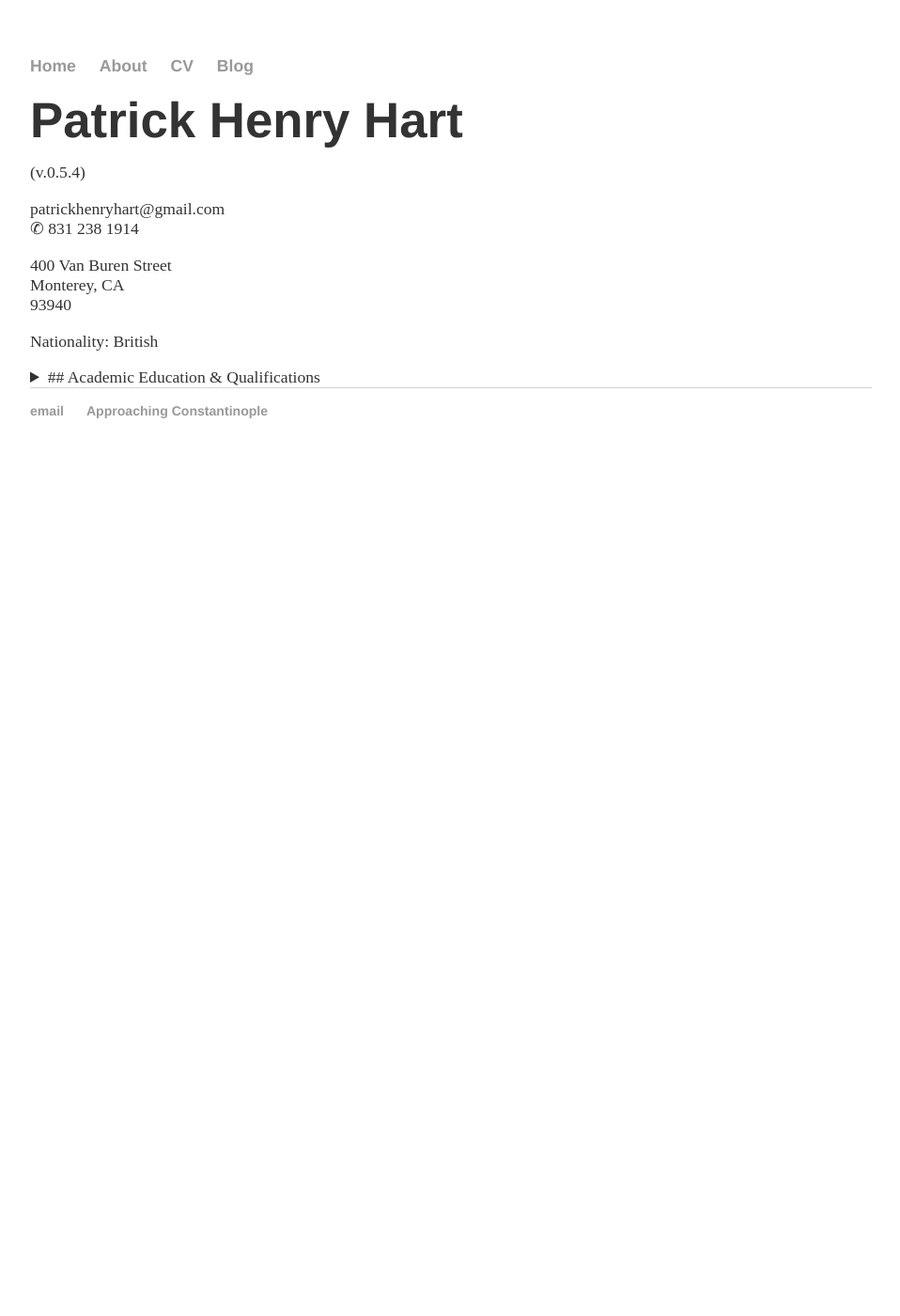
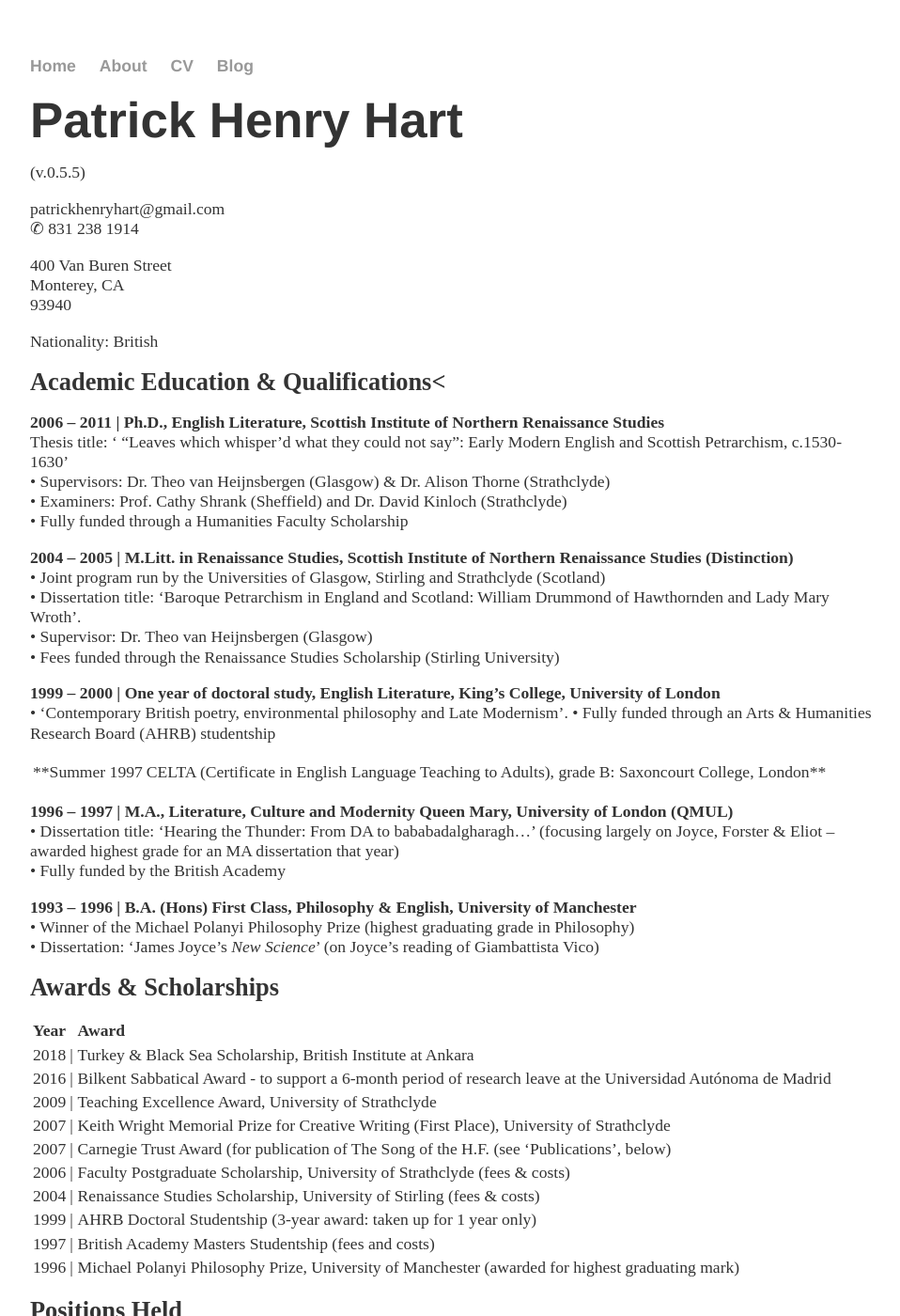
Before and after one commit to scassacocchi/scassacocchi.github.io, a Jekyll site: the page built from cv/index.md, in a window 1280 px wide and 1400 px high. Shown: the whole window at 94% size, without its empty margins (160-1118 px from the left). Built offline with Jekyll 4.4.1, drawn with Linux system fonts in a browser that asks for light colours; some of the changed text lies outside the part shown.

Commit message:
Update index.md

```diff
--- a/cv/index.md
+++ b/cv/index.md
@@ -3,7 +3,7 @@ layout: default
 title: CV
 ---
 # Patrick Henry Hart
-(v.0.5.4)
+(v.0.5.5)
 
 patrickhenryhart@gmail.com
 ✆ 831 238 1914
@@ -14,42 +14,39 @@ Monterey, CA
 
 Nationality: British
 
-<details>
-	<summary>## Academic Education & Qualifications</summary>
-	<br>
-**2006 – 2011 | Ph.D., English Literature, Scottish Institute of Northern Renaissance Studies**
+## Academic Education & Qualifications<
+**2006 – 2011  |  Ph.D., English Literature, Scottish Institute of Northern Renaissance Studies**
 Thesis title: ‘ “Leaves which whisper’d what they could not say”: Early Modern English and Scottish Petrarchism, c.1530-1630’
 • Supervisors: Dr. Theo van Heijnsbergen (Glasgow) & Dr. Alison Thorne (Strathclyde)
 • Examiners: Prof. Cathy Shrank (Sheffield) and Dr. David Kinloch (Strathclyde)
 • Fully funded through a Humanities Faculty Scholarship
 
-**2004 – 2005 | M.Litt. in Renaissance Studies, Scottish Institute of Northern Renaissance Studies (Distinction)**
+**2004 – 2005  |  M.Litt. in Renaissance Studies, Scottish Institute of Northern Renaissance Studies (Distinction)**
 • Joint program run by the Universities of Glasgow, Stirling and Strathclyde (Scotland)
 • Dissertation title: ‘Baroque Petrarchism in England and Scotland: William Drummond of Hawthornden and Lady Mary Wroth’.
 • Supervisor: Dr. Theo van Heijnsbergen (Glasgow)
 • Fees funded through the Renaissance Studies Scholarship (Stirling University)
 
-**1999 – 2000 | One year of doctoral study, English Literature, King’s College, University of London**
+**1999 – 2000  |  One year of doctoral study, English Literature, King’s College, University of London**
 • ‘Contemporary British poetry, environmental philosophy and Late Modernism’.
 • Fully funded through an Arts & Humanities Research Board (AHRB) studentship
 
-**Summer 1997 | CELTA (Certificate in English Language Teaching to Adults), grade B: Saxoncourt College, London**
+**Summer 1997  |  CELTA (Certificate in English Language Teaching to Adults), grade B: Saxoncourt College, London**
 
-**1996 – 1997 | M.A., Literature, Culture and Modernity Queen Mary, University of London (QMUL)**
+**1996 – 1997  |  M.A., Literature, Culture and Modernity Queen Mary, University of London (QMUL)**
 • Dissertation title: ‘Hearing the Thunder: From DA to bababadalgharagh…’ (focusing largely on Joyce,
 Forster & Eliot – awarded highest grade for an MA dissertation that year)
 • Fully funded by the British Academy
 
-**1993 – 1996 | B.A. (Hons) First Class, Philosophy & English, University of Manchester**
+**1993 – 1996  |  B.A. (Hons) First Class, Philosophy & English, University of Manchester**
 • Winner of the Michael Polanyi Philosophy Prize (highest graduating grade in Philosophy)
 • Dissertation: 'James Joyce's _New Science_' (on Joyce's reading of Giambattista Vico)
 
-<details>
 
 ## Awards & Scholarships
 
 | Year |   |  Award |
-|---|---|:---|
+|---|------|:---|
 | 2018 | \| | Turkey & Black Sea Scholarship, British Institute at Ankara |
 | 2016 | \| | Bilkent Sabbatical Award - to support a 6-month period of research leave at the Universidad Autónoma de Madrid |
 | 2009 | \| | Teaching Excellence Award, University of Strathclyde |
@@ -62,16 +59,19 @@ Forster & Eliot – awarded highest grade for an MA dissertation that year)
 | 1996 | \| | Michael Polanyi Philosophy Prize, University of Manchester (awarded for highest graduating mark) |
 
 ## Positions Held
-Spring 2020 | Visiting Scholar, Middlebury Institute of International Studies, Monterey CA, USA
-Sept 2012 – present | Assistant Professor of English Language & Literature, Bilkent University, Ankara
-Jan - June 2016 | Visiting Scholar, English Literature, Universidad Autónoma de Madrid (sabbatical)
-Oct 2010 – Sept 2012 | Lecturer in English Literature, İstanbul Kültür Üniversitesi, Istanbul, Turkey
-Oct 2007 – June 2009 | Graduate Teaching Assistant, University of Strathclyde, Glasgow, UK
-June – Aug 2008 | Drama and English Studies Tutor (Summer School), University of Strathclyde, Glasgow
-May – Sept 2006 | English Language Instructor (EFL), University of Edinburgh, Institute for Applied Language Studies
-June 2003 - August 2004 | Drug Action Team Manager, Berkshire NHS Trust / Reading Council
-April 2000 - September 2002 | Community Safety Projects Officer, Lambeth Council, London
-1998 – 2007 | Teacher & Tutor, various posts and locations, including Berlitz Edinburgh and the British School in Naples, Italy
+
+| Year |   |  Position |
+|---|------|:---|
+| Spring 2020 | Visiting Scholar, Middlebury Institute of International Studies, Monterey CA, USA |
+| Sept 2012 – present | Assistant Professor of English Language & Literature, Bilkent University, Ankara |
+| Jan - June 2016 | Visiting Scholar, English Literature, Universidad Autónoma de Madrid (sabbatical)  |
+| Oct 2010 – Sept 2012 | Lecturer in English Literature, İstanbul Kültür Üniversitesi, Istanbul, Turkey  |
+| Oct 2007 – June 2009 | Graduate Teaching Assistant, University of Strathclyde, Glasgow, UK  |
+| June – Aug 2008 | Drama and English Studies Tutor (Summer School), University of Strathclyde, Glasgow  |
+| May – Sept 2006 | English Language Instructor (EFL), University of Edinburgh, Institute for Applied Language Studies  |
+| June 2003 - August 2004 | Drug Action Team Manager, Berkshire NHS Trust / Reading Council   |
+| April 2000 - September 2002 | Community Safety Projects Officer, Lambeth Council, London  |
+| 1998 – 2007 | Teacher & Tutor, various posts and locations, including Berlitz Edinburgh and the British School in Naples, Italy  |
 
 ## Teaching Experience
 ### Undergraduate Teaching
```
